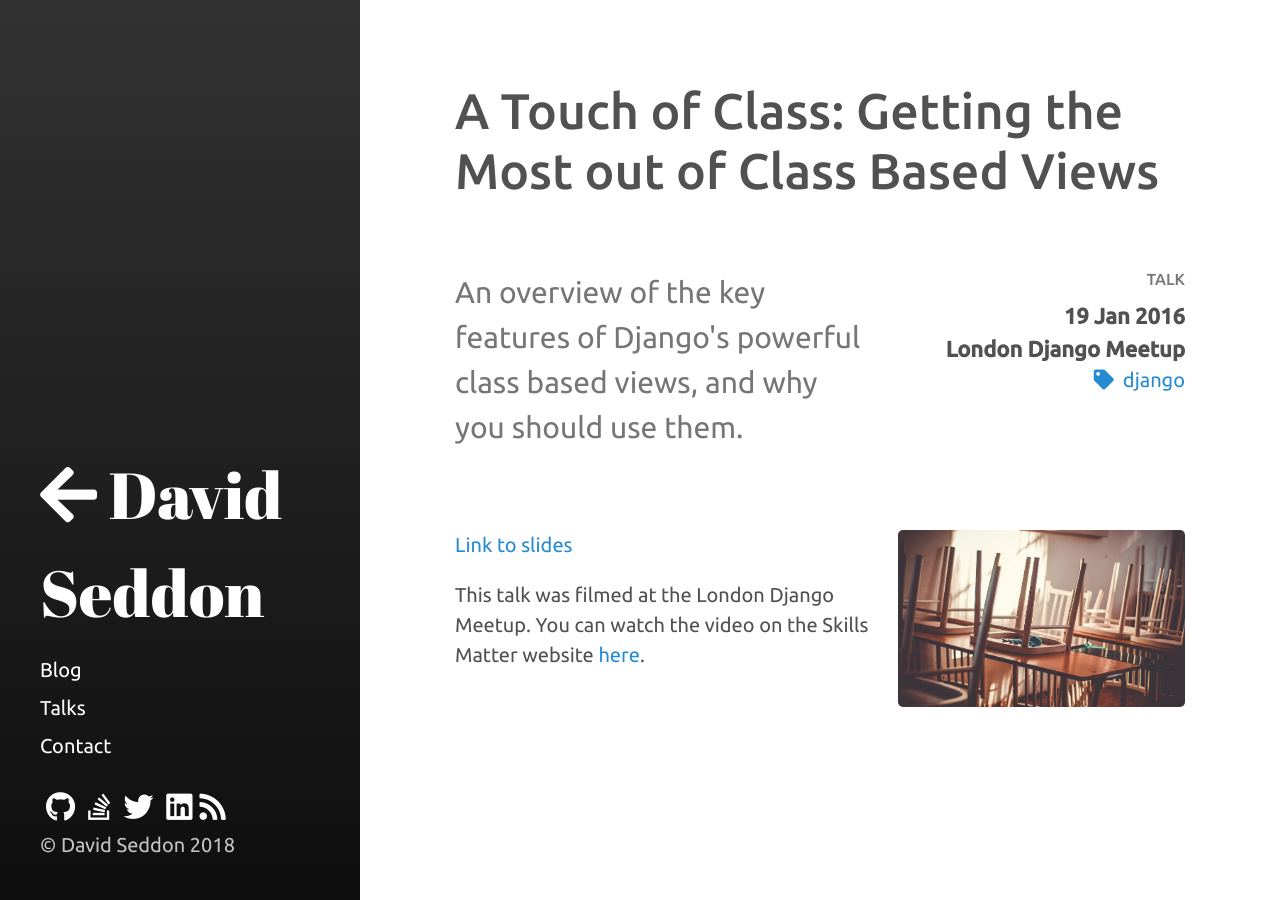
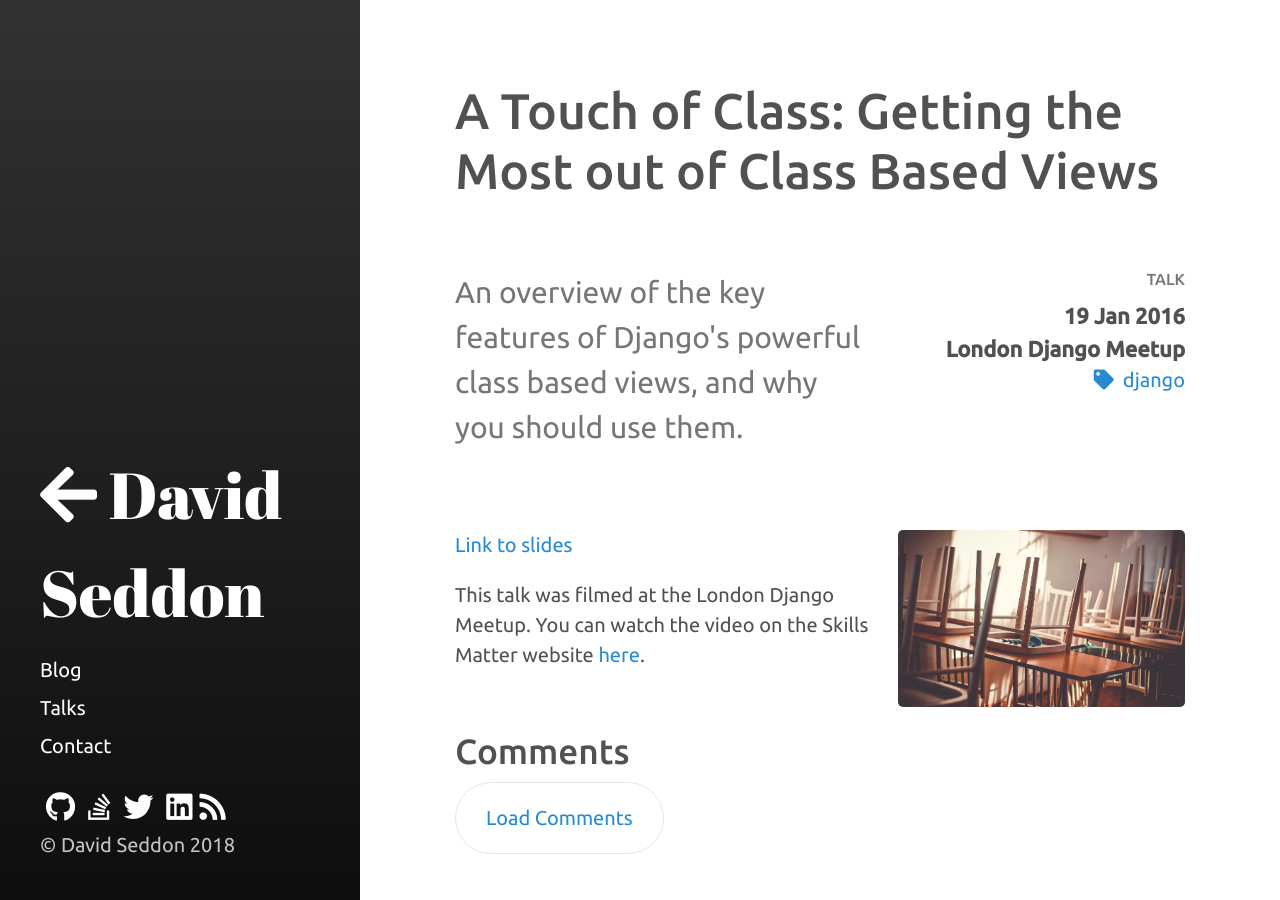
Before and after one commit to seddonym/seddonym.github.io, a Jekyll site: the page built from _talks/2016-01-19-class-based-views.md, in a window 1280 px wide. Built offline with Jekyll 4.4.1, drawn with Linux system fonts in a browser that asks for light colours; nearby versions of some CDN libraries.

```diff
--- a/_config.yml
+++ b/_config.yml
@@ -33,3 +33,6 @@ plugins:
 
 markdown: kramdown
 highlighter: rouge
+
+disqus:
+  shortname: seddonym
--- a/_includes/comments/comments.html
+++ b/_includes/comments/comments.html
@@ -1,6 +1,6 @@
 {% if page.comments != false %}
-  <section class="comments">
-    <h2>Comments</h2>
+  <section class="comments mt-5">
+    <h3>Comments</h3>
     {% include comments/disqus.html %}
   </section>
 {% endif %}
--- a/_layouts/detail.html
+++ b/_layouts/detail.html
@@ -20,6 +20,7 @@ layout: page
   <div class='row'>
     <div class='col-md-7'>
         {% include item-content.html item=page %}
+        {% include comments/comments.html %}
     </div>
     <div class='col-md-5'>
       {% if page.image %}
```
